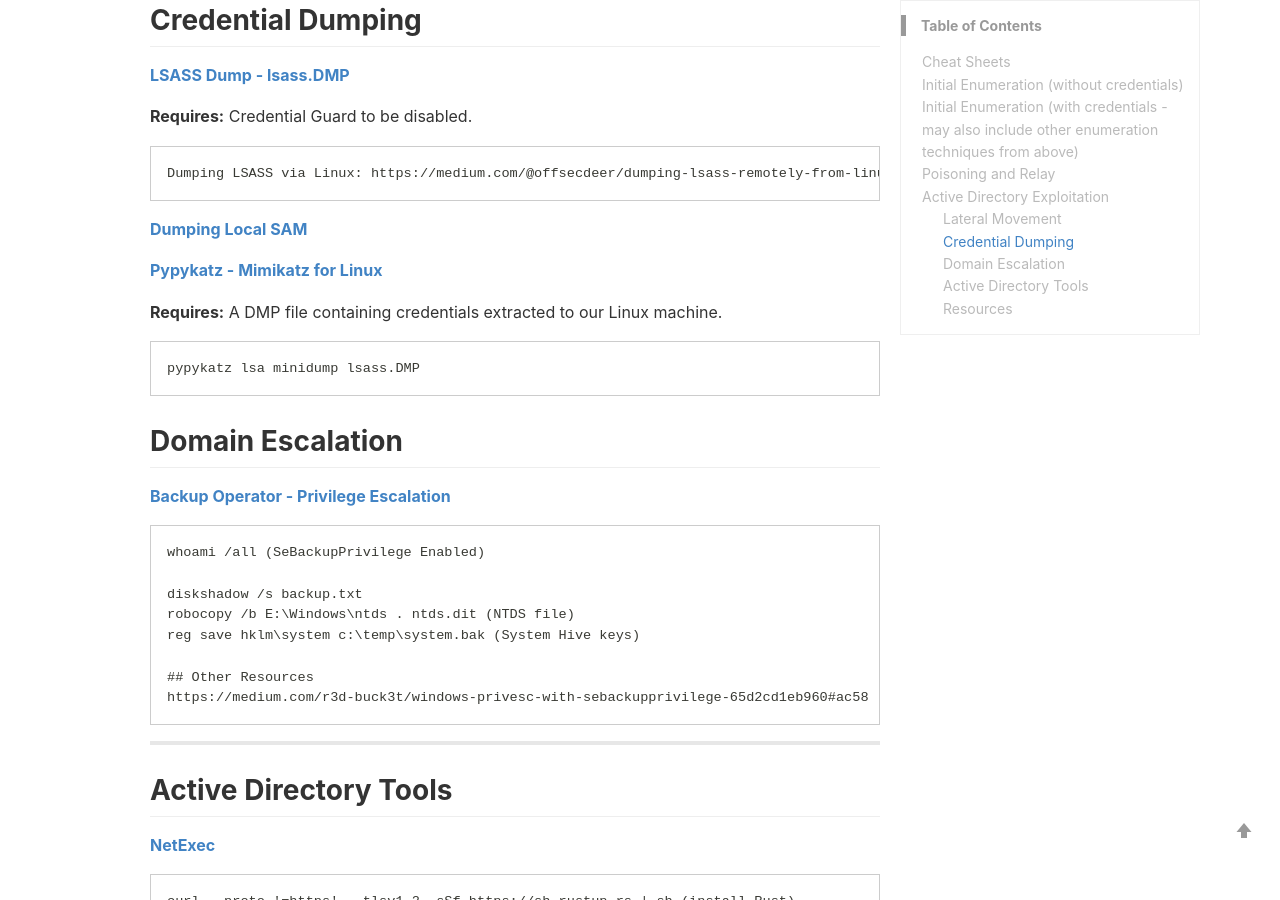
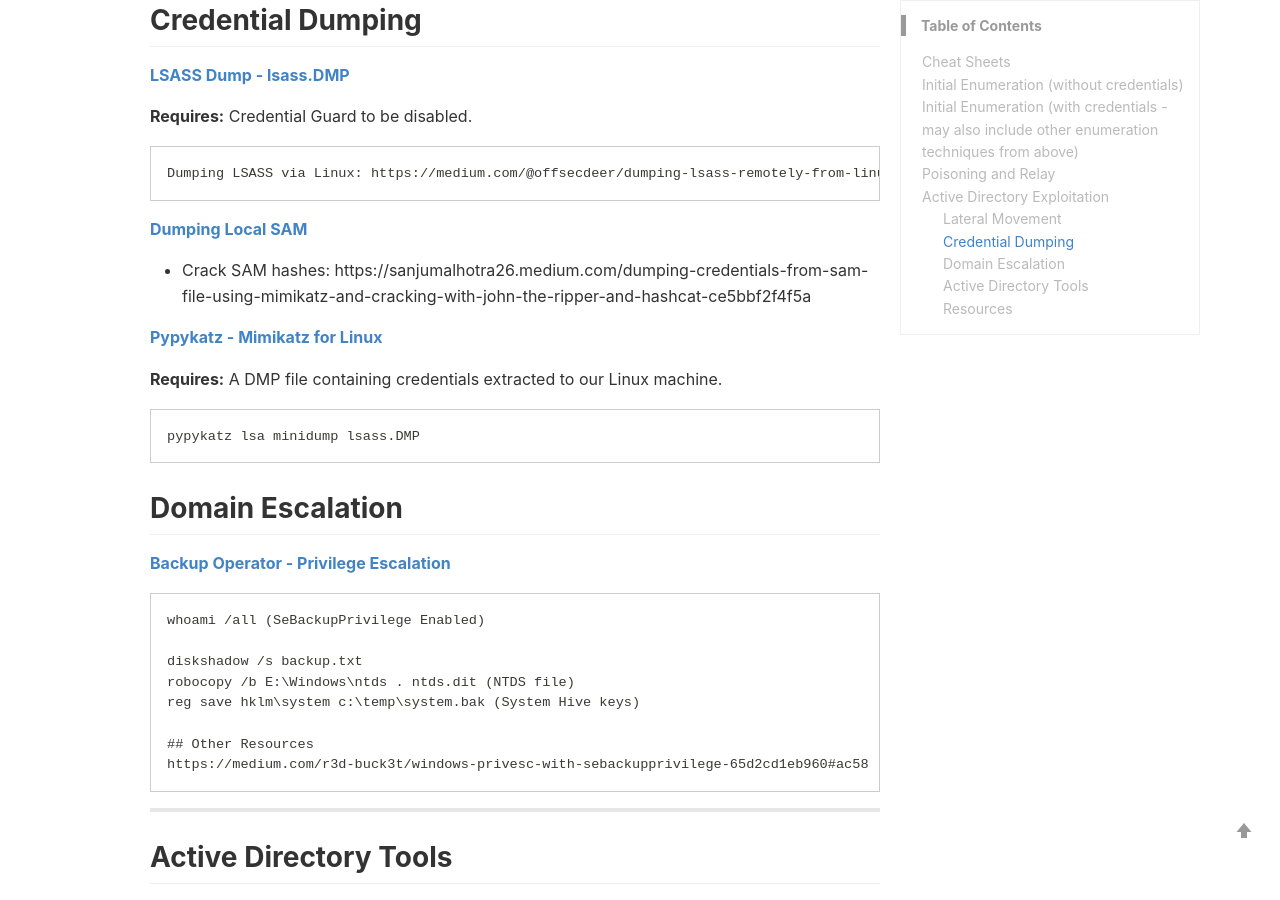
Before and after one commit to qwutony/qwutony.github.io, a Jekyll site: the page built from _wiki/003-active-directory-penetration-testing.md, in a window 1280 px wide and 900 px high, scrolled down 3467 px. Built offline with Jekyll 4.4.1, drawn with Linux system fonts in a browser that asks for light colours; a style sheet for code colours, icons or effects is not loaded.

Commit message:
Update 003-active-directory-penetration-testing.md

````diff
--- a/_wiki/003-active-directory-penetration-testing.md
+++ b/_wiki/003-active-directory-penetration-testing.md
@@ -137,6 +137,7 @@ Dumping LSASS via Linux: https://medium.com/@offsecdeer/dumping-lsass-remotely-f
 ```
 
 **[Dumping Local SAM](https://www.ired.team/offensive-security/credential-access-and-credential-dumping/dumping-hashes-from-sam-registry)**
+  - Crack SAM hashes: https://sanjumalhotra26.medium.com/dumping-credentials-from-sam-file-using-mimikatz-and-cracking-with-john-the-ripper-and-hashcat-ce5bbf2f4f5a
 
 **[Pypykatz - Mimikatz for Linux](https://github.com/skelsec/pypykatz)**
 
````
